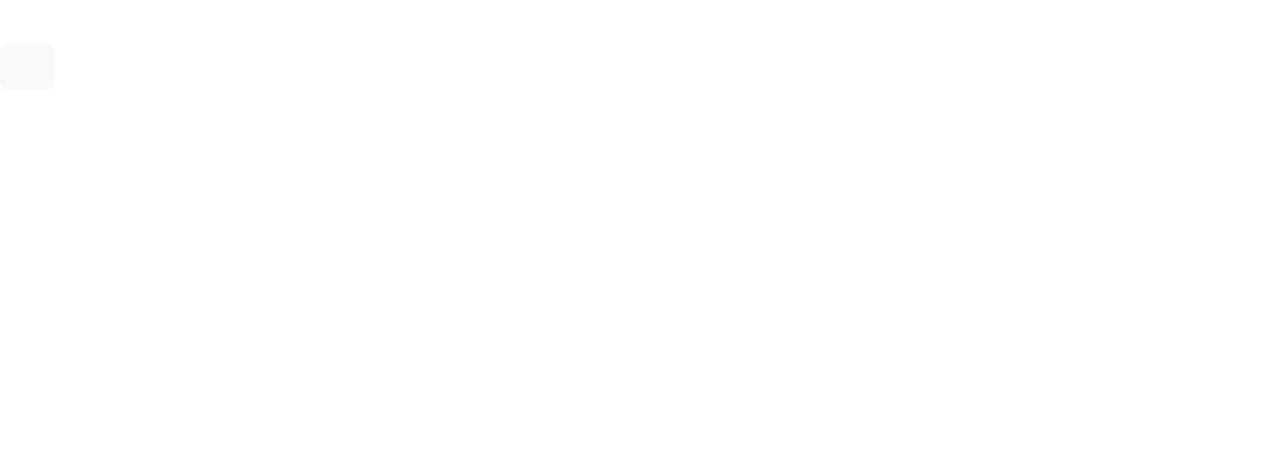
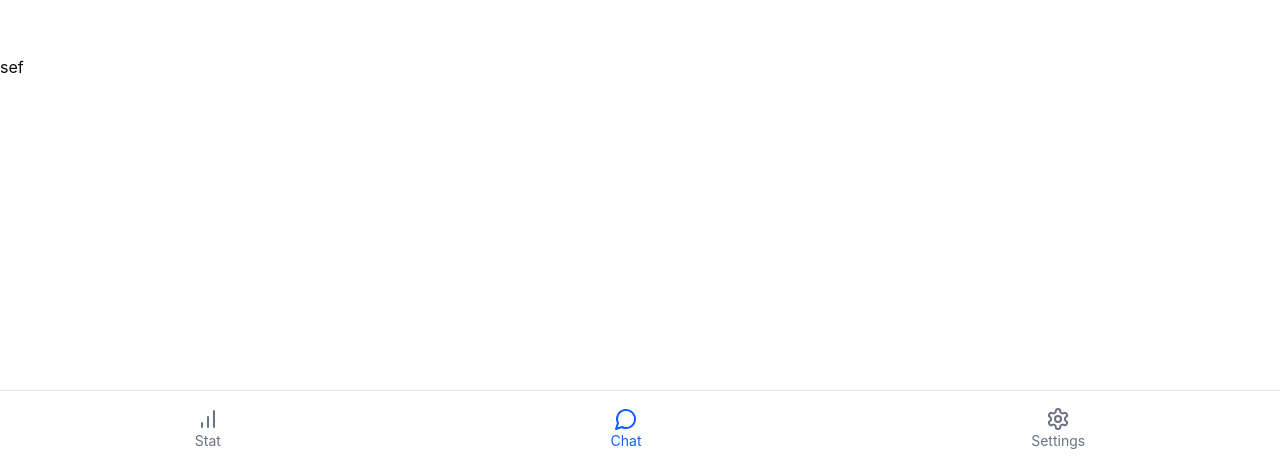
Before and after one commit to sidnarsipur/Blockzilla, a React (Vite) app in the folder admin/: page / in a window 1280 px wide. Shown: the part 333-800 px from the top of the page. Built offline with nearby package versions, Linux system fonts and the light colour scheme.

Commit message:
mobiel bottom nav

```diff
--- a/admin/package.json
+++ b/admin/package.json
@@ -20,7 +20,6 @@
         "lucide-react": "^0.475.0",
         "react": "^19.0.0",
         "react-dom": "^19.0.0",
-        "react-router": "^7.2.0",
         "tailwind-merge": "^3.0.1",
         "tailwindcss": "^4.0.8",
         "tailwindcss-animate": "^1.0.7"
--- a/admin/src/App.tsx
+++ b/admin/src/App.tsx
@@ -1,11 +1,58 @@
-function App() {
+import { MessageCircle, BarChart, Settings } from 'lucide-react';
+import { JSX, useState } from 'react';
+import clsx from 'clsx';
+import StatPage from './pages/Stat';
+import ChatPage from './pages/Chat';
+import SettingsPage from './pages/Settings';
+
+type Tab = {
+    name: string;
+    path: string;
+    icon: JSX.Element;
+    page: JSX.Element;
+};
+
+const tabs: Tab[] = [
+    {
+        name: 'Stat',
+        path: '/stat',
+        icon: <BarChart size={24} />,
+        page: <StatPage />,
+    },
+    {
+        name: 'Chat',
+        path: '/chat',
+        icon: <MessageCircle size={24} />,
+        page: <ChatPage />,
+    },
+    {
+        name: 'Settings',
+        path: '/settings',
+        icon: <Settings size={24} />,
+        page: <SettingsPage />,
+    },
+];
+
+export default function BottomTabNavigation() {
+    const [tabIdx, setTabIdx] = useState(1);
     return (
         <>
-            <button className="bg-sky-700 px-4 py-2 text-white hover:bg-sky-800 sm:px-8 sm:py-3">
-                ...
-            </button>
+            {tabs[tabIdx].page}
+            <nav className="fixed bottom-0 left-0 flex w-full justify-around border-t bg-white py-2 shadow-md">
+                {tabs.map((tab, idx) => (
+                    <div
+                        key={idx}
+                        onClick={() => setTabIdx(idx)}
+                        className={clsx(
+                            'duration-20 flex flex-col items-center p-2 text-sm transition-colors',
+                            tabIdx === idx ? 'text-blue-600' : 'text-gray-500'
+                        )}
+                    >
+                        {tab.icon}
+                        <span>{tab.name}</span>
+                    </div>
+                ))}
+            </nav>
         </>
     );
 }
-
-export default App;
--- a/admin/src/main.tsx
+++ b/admin/src/main.tsx
@@ -3,6 +3,7 @@ import { createRoot } from 'react-dom/client';
 import './index.css';
 import App from './App.tsx';
 import axios from 'axios';
+
 import { QueryClient, QueryClientProvider } from '@tanstack/react-query';
 const queryClient = new QueryClient();
 
--- /dev/null
+++ b/admin/src/pages/Chat.tsx
@@ -0,0 +1,3 @@
+export default function Chat() {
+    return <>sef</>;
+}
--- /dev/null
+++ b/admin/src/pages/Settings.tsx
@@ -0,0 +1,3 @@
+export default function Settings() {
+    return <></>;
+}
--- /dev/null
+++ b/admin/src/pages/Stat.tsx
@@ -0,0 +1,3 @@
+export default function Stat() {
+    return <></>;
+}
```
Also changed, not shown: 1 other file (tests, documents, lock files or other folders).
